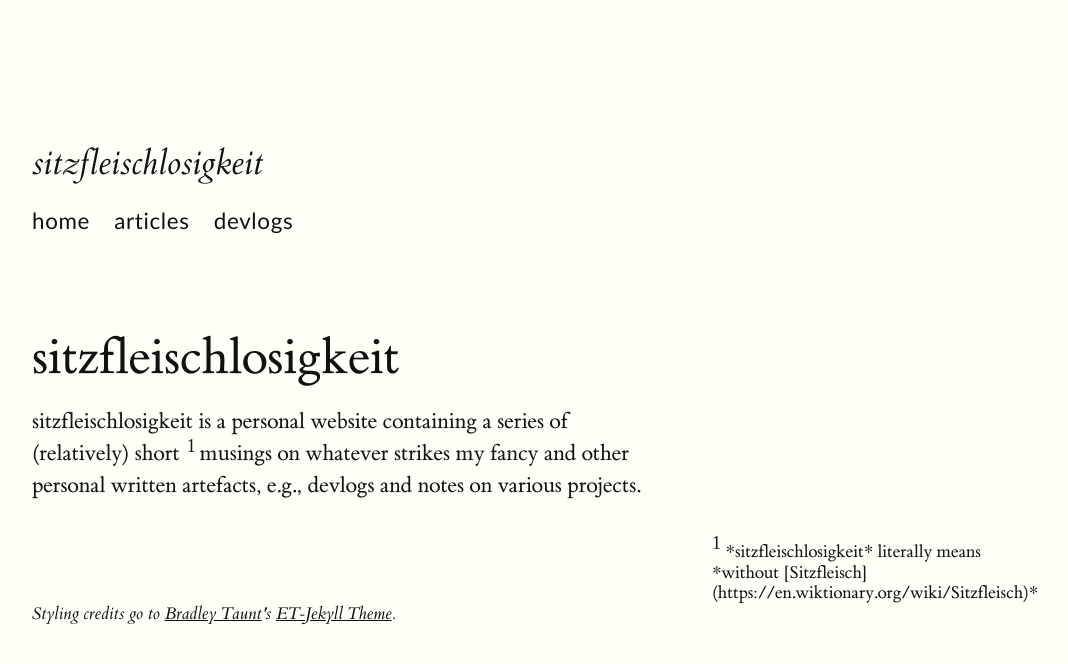
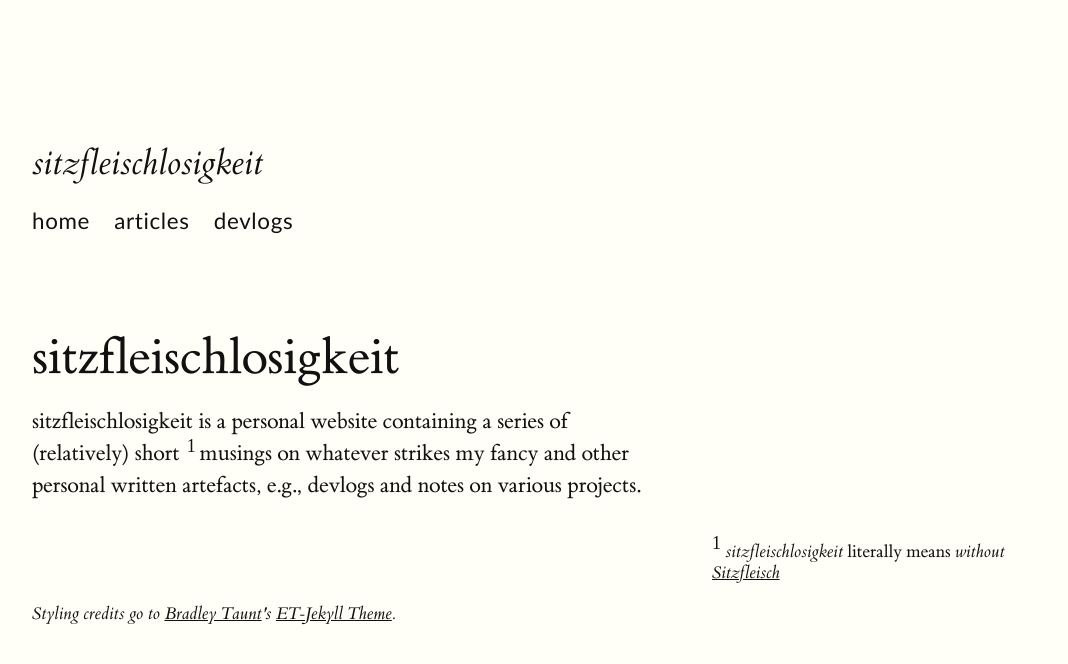
Before and after one commit to de-lachende-cavalier/de-lachende-cavalier.github.io, a Jekyll site: the page built from index.html, in a window 1280 px wide. Shown: the top 664 px of the page, without its empty margins (128-1196 px from the left). Built offline with Jekyll 4.4.1, drawn with Linux system fonts in a browser that asks for light colours.

Commit message:
removed markdown

```diff
--- a/index.html
+++ b/index.html
@@ -4,7 +4,7 @@ title: sitzfleischlosigkeit
 ---
 
 <p>sitzfleischlosigkeit is a personal website containing a series of (relatively) short <span class="sidenote-number"></span> musings on whatever strikes my fancy and other personal written artefacts, e.g., devlogs and notes on various projects.</p>
-<p><span class="sidenote">*sitzfleischlosigkeit* literally means *without [Sitzfleisch](https://en.wiktionary.org/wiki/Sitzfleisch)*</span></p>
+<p><span class="sidenote"><i>sitzfleischlosigkeit</i> literally means <i>without <a href="https://en.wiktionary.org/wiki/Sitzfleisch">Sitzfleisch</a></i></span></p>
 
 <div class="bottom-footer">
     <span class="mini-note">Styling credits go to <a href="https://btxx.org/">Bradley Taunt</a>'s <a href="https://github.com/bradtaunt/et-jekyll-theme">ET-Jekyll Theme</a>.</span>
```
